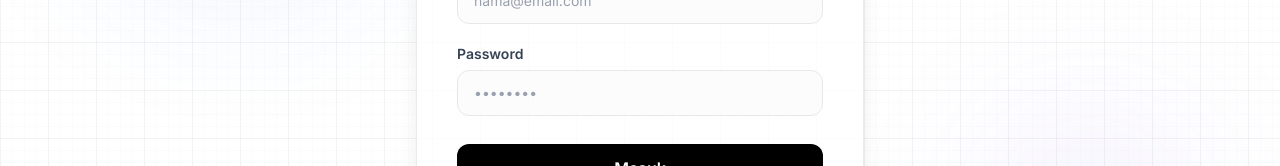
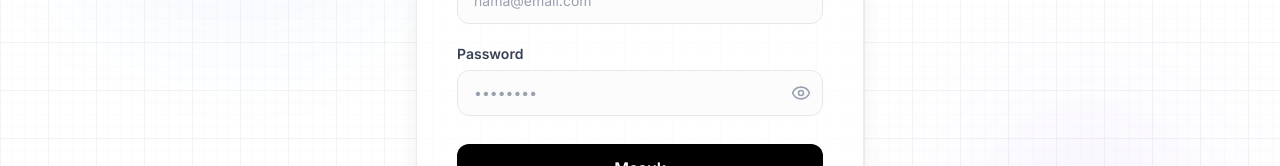
Before and after one commit to fersyahhh/intervai-project, a React (Vite) app: page /login in a window 1280 px wide. Shown: the part 390-556 px from the top of the page. Built offline with nearby package versions, Linux system fonts and the light colour scheme; no server answers.

Commit message:
feat: add show password toggle to login and register pages

```diff
--- a/src/presentation/pages/LoginPage.tsx
+++ b/src/presentation/pages/LoginPage.tsx
@@ -1,12 +1,13 @@
 import { useState } from 'react';
 import { Link, useNavigate } from 'react-router-dom';
 import { useAuth } from '../../context/AuthContext';
-import { Loader2 } from 'lucide-react';
+import { Loader2, Eye, EyeOff } from 'lucide-react';
 import toast from 'react-hot-toast';
 
 export default function LoginPage() {
   const [email, setEmail] = useState('');
   const [password, setPassword] = useState('');
+  const [showPassword, setShowPassword] = useState(false);
   const [loading, setLoading] = useState(false);
 
   const { signIn } = useAuth();
@@ -51,14 +52,23 @@
 
         <div className="space-y-1.5">
           <label className="block text-sm font-semibold text-gray-700">Password</label>
+          <div className="relative">
             <input
-            type="password"
+              type={showPassword ? "text" : "password"}
               required
               value={password}
               onChange={(e) => setPassword(e.target.value)}
-            className="auth-input"
+              className="auth-input pr-10"
               placeholder="••••••••"
             />
+            <button
+              type="button"
+              onClick={() => setShowPassword(!showPassword)}
+              className="absolute right-3 top-1/2 -translate-y-1/2 text-gray-400 hover:text-gray-600 transition-colors"
+            >
+              {showPassword ? <EyeOff className="w-5 h-5" /> : <Eye className="w-5 h-5" />}
+            </button>
+          </div>
         </div>
 
         <div className="pt-2">
--- a/src/presentation/pages/SignupPage.tsx
+++ b/src/presentation/pages/SignupPage.tsx
@@ -1,13 +1,14 @@
 import { useState } from 'react';
 import { Link, useNavigate } from 'react-router-dom';
 import { useAuth } from '../../context/AuthContext';
-import { Loader2 } from 'lucide-react';
+import { Loader2, Eye, EyeOff } from 'lucide-react';
 import toast from 'react-hot-toast';
 
 export default function SignupPage() {
   const [fullName, setFullName] = useState('');
   const [email, setEmail] = useState('');
   const [password, setPassword] = useState('');
+  const [showPassword, setShowPassword] = useState(false);
   const [loading, setLoading] = useState(false);
 
   const { signUp } = useAuth();
@@ -65,14 +66,23 @@
 
         <div className="space-y-1.5">
           <label className="block text-sm font-semibold text-gray-700">Password</label>
+          <div className="relative">
             <input
-            type="password"
+              type={showPassword ? "text" : "password"}
               required
               value={password}
               onChange={(e) => setPassword(e.target.value)}
-            className="auth-input"
+              className="auth-input pr-10"
               placeholder="Minimal 6 karakter"
             />
+            <button
+              type="button"
+              onClick={() => setShowPassword(!showPassword)}
+              className="absolute right-3 top-1/2 -translate-y-1/2 text-gray-400 hover:text-gray-600 transition-colors"
+            >
+              {showPassword ? <EyeOff className="w-5 h-5" /> : <Eye className="w-5 h-5" />}
+            </button>
+          </div>
         </div>
 
         <div className="pt-2">
```
Lines whose indentation alone changed are shown as unchanged.
